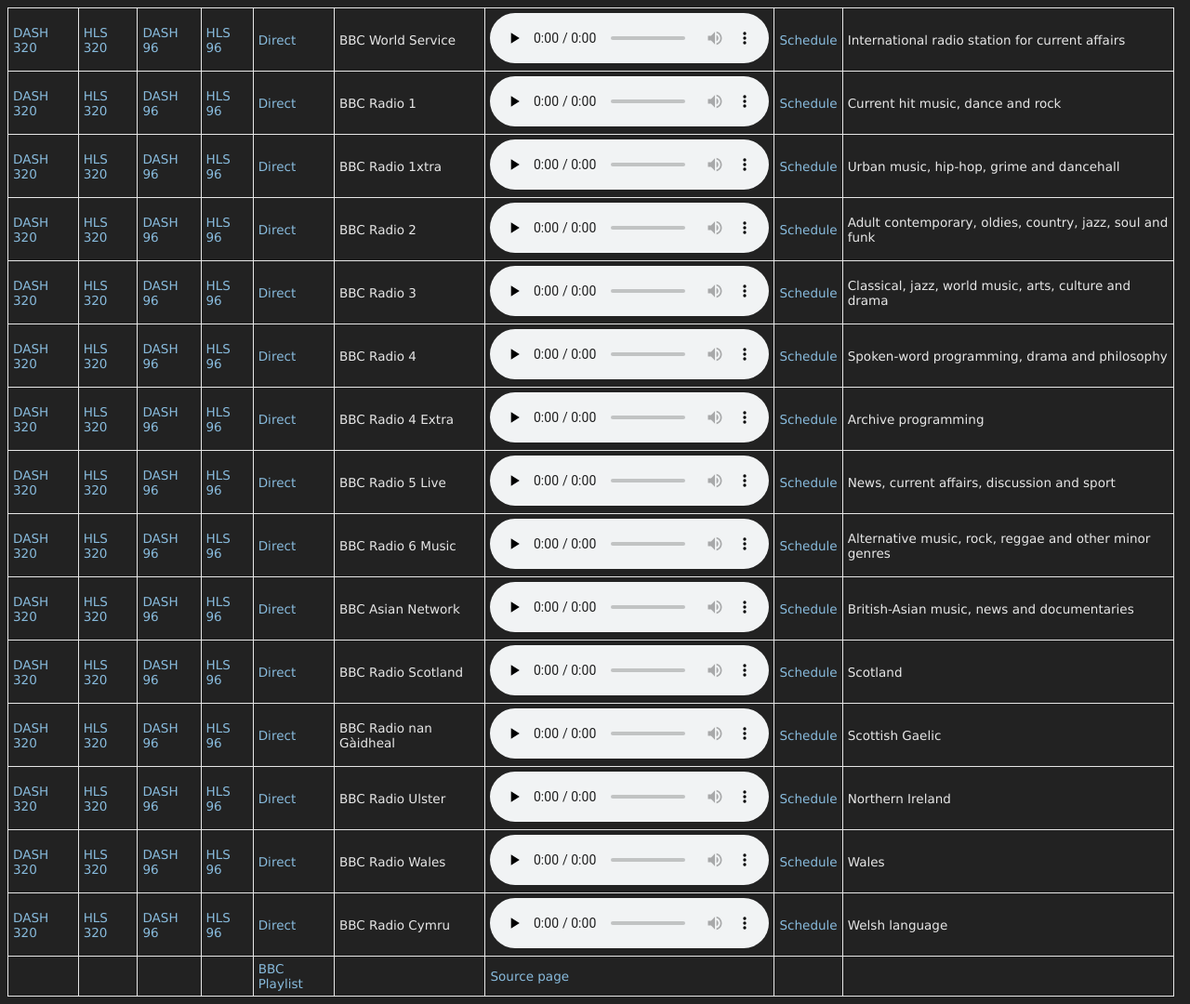
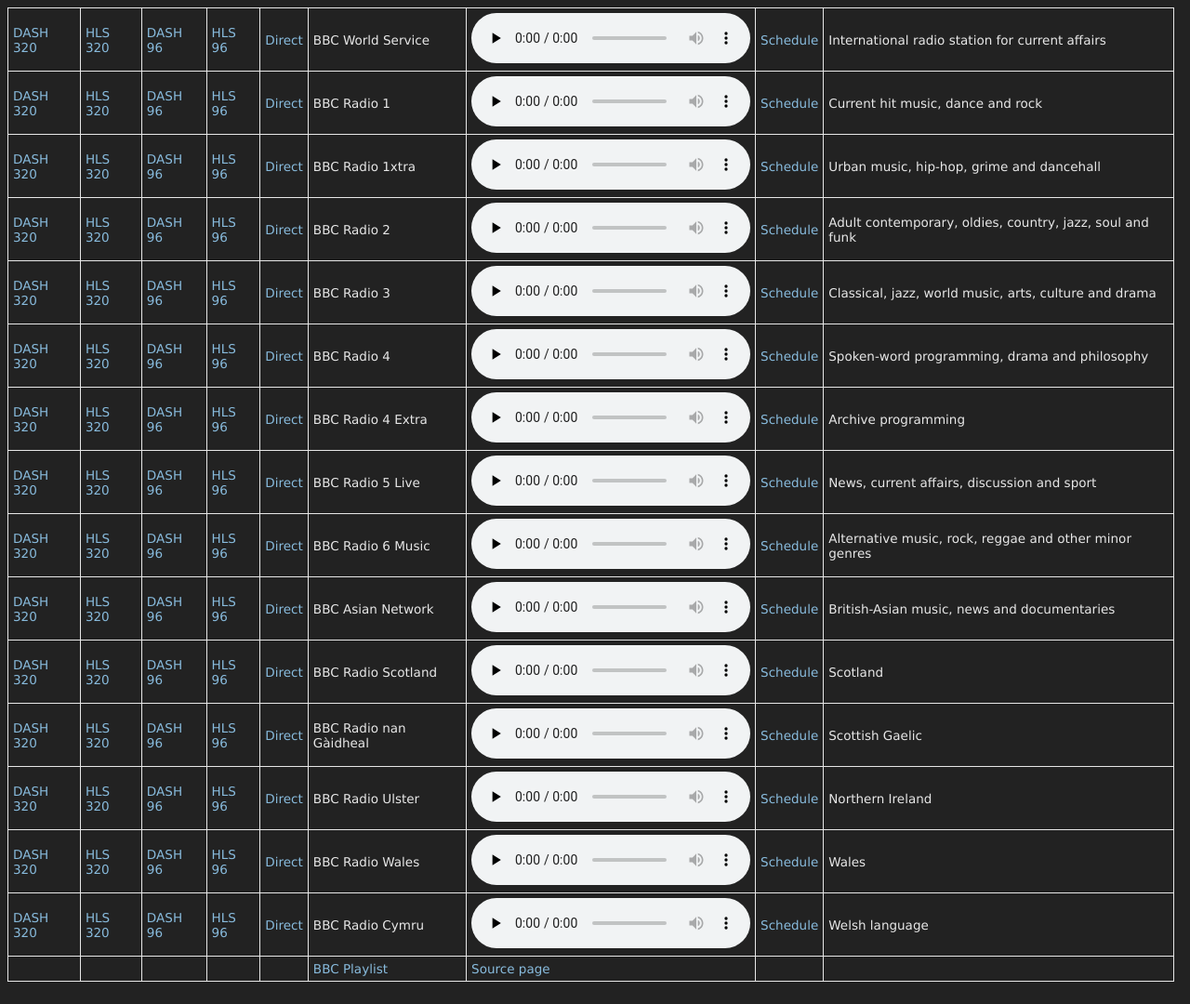
Before and after one commit to danburd/danburd.github.io, a Jekyll site: the page bbc.html, which Jekyll copies as it is, in a window 1280 px wide. Shown: the whole page at 93% size. Built offline with Jekyll 4.4.1, drawn with Linux system fonts in a browser that asks for light colours.

Commit message:
Update bbc.html

```diff
--- a/bbc.html
+++ b/bbc.html
@@ -226,8 +226,8 @@
    <td></td>
    <td></td>
    <td></td>
+   <td></td>
    <td><a href="/m3u/bbc.m3u">BBC Playlist</a></td>
-   <td></td>
    <td><a href="http://www.bbc.co.uk/radio/imda/imda_transports.xml">Source page</a></td>
    <td></td>
    <td></td>
```
